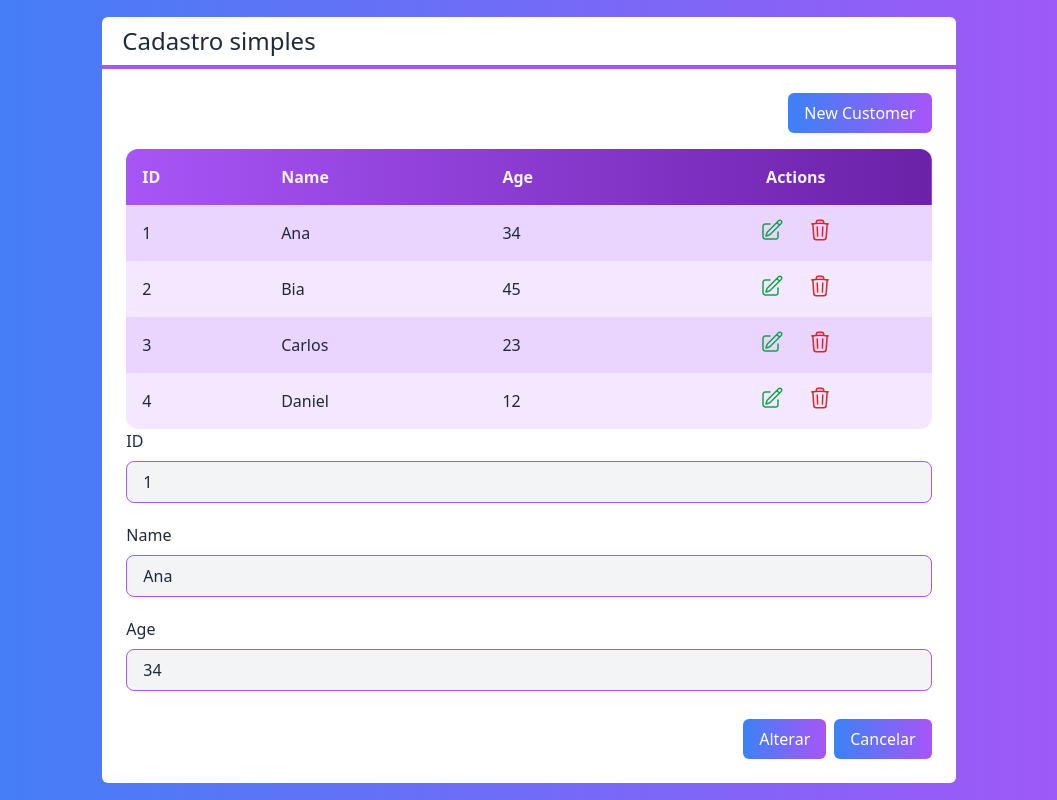
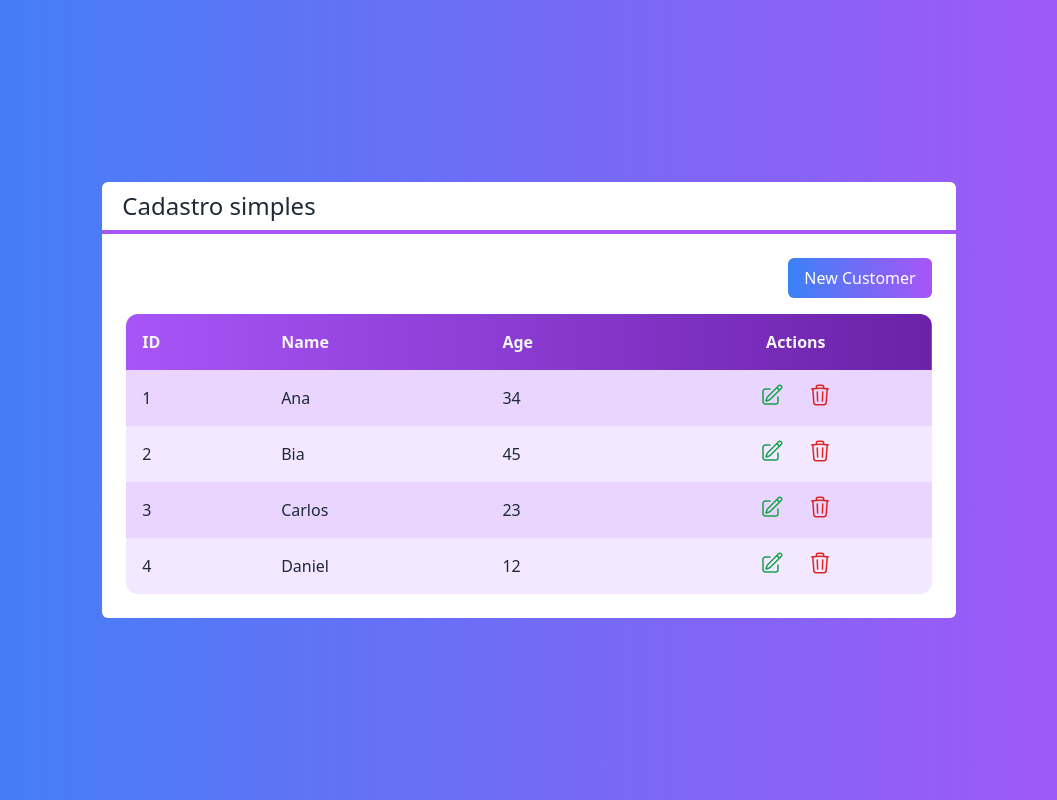
Before and after one commit to eltonsantos/next-crud, a Next.js app: page / in a window 1280 px wide. Shown: the whole page, without its empty margins (111-1168 px from the left). Built offline with nearby package versions, Linux system fonts and the light colour scheme.

Commit message:
Change between table and form

```diff
--- a/src/components/Button.tsx
+++ b/src/components/Button.tsx
@@ -2,6 +2,7 @@ interface ButtonProps {
   color?: 'green' | 'blue' | 'gray'
   className?: string
   children: any
+  onClick?: () => void
 }
 
 export default function Button(props: ButtonProps) {
@@ -9,8 +10,19 @@ export default function Button(props: ButtonProps) {
   const cor = props.color ?? 'gray'
 
   return (
-    <button className={`bg-gradient-to-r from-${cor}-400 to-${cor}-700 text-white px-4 py-2 rounded-md ${props.className}`}>
-      {props.children}
+    <button
+      onClick={props.onClick}
+      className={`
+        bg-gradient-to-r
+        from-${cor}-400
+        to-${cor}-700
+        text-white
+        px-4
+        py-2
+        rounded-md
+        ${props.className}
+      `}>
+        {props.children}
     </button>
   )
 }
--- a/src/components/Form.tsx
+++ b/src/components/Form.tsx
@@ -5,6 +5,8 @@ import Button from "./Button";
 
 interface FormProps {
   customer: Customer
+  changeCustomer?: (customer: Customer) => void
+  canceled?: () => void
 }
 
 export default function Form(props: FormProps) {
@@ -21,10 +23,10 @@ export default function Form(props: FormProps) {
       <Input text="Name" value={name} changeValue={setName} className="mb-5" />
       <Input text="Age" type="number" value={age} changeValue={setAge} />
       <div className="flex justify-end mt-7">
-        <Button color="blue" className="mr-2">
+        <Button color="blue" className="mr-2" onClick={() => props.changeCustomer?.(new Customer(name, +age, id))}>
           {id ? 'Alterar' : 'Salvar'}
         </Button>
-        <Button>
+        <Button onClick={props.canceled}>
           Cancelar
         </Button>
       </div>
--- a/src/pages/index.tsx
+++ b/src/pages/index.tsx
@@ -3,6 +3,7 @@ import Form from "@/components/Form";
 import Layout from "@/components/Layout";
 import Table from "@/components/Table";
 import Customer from "@/core/Customer";
+import { useState } from "react";
 
 export default function Home() {
 
@@ -13,6 +14,8 @@ export default function Home() {
     new Customer("Daniel", 12, "4")
   ]
 
+  const [visible, setVisible] = useState<'table' | 'form'>('table')
+
   function selectedCustomer(customer: Customer) {
     console.log(customer.getName)
   }
@@ -21,14 +24,23 @@ export default function Home() {
     console.log(customer.getName)
   }
 
+  function saveCustomer(customer: Customer) {
+    console.log(customer)
+  }
+
   return (
     <div className="flex h-screen justify-center items-center bg-gradient-to-r from-blue-500 to-purple-500 text-white">
       <Layout title="Cadastro simples">
-        <div className="flex justify-end">
-          <Button color="green" className="mb-4">New Customer</Button>
-        </div>
-        <Table customers={customers} selectedCustomer={selectedCustomer} removedCustomer={removedCustomer}></Table>
-        <Form customer={customers[0]}></Form>
+        {visible === 'table' ? (
+          <>
+            <div className="flex justify-end">
+              <Button color="green" className="mb-4" onClick={() => setVisible('form')}>New Customer</Button>
+            </div>
+            <Table customers={customers} selectedCustomer={selectedCustomer} removedCustomer={removedCustomer}></Table>
+          </>
+        ) : (
+          <Form customer={customers[0]} changeCustomer={saveCustomer} canceled={() => setVisible('table')} />
+        )}
       </Layout>
     </div>
   )
```
